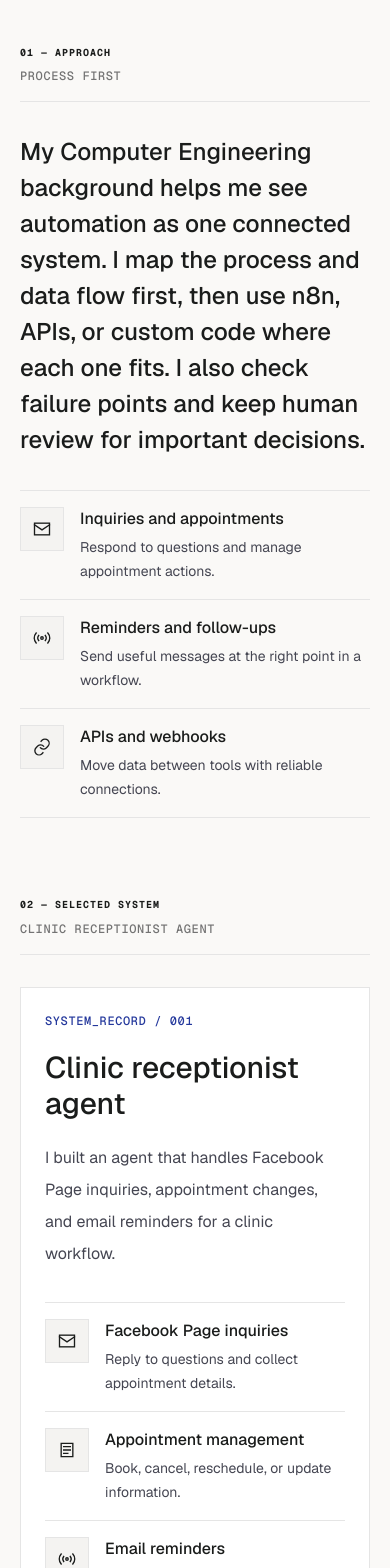
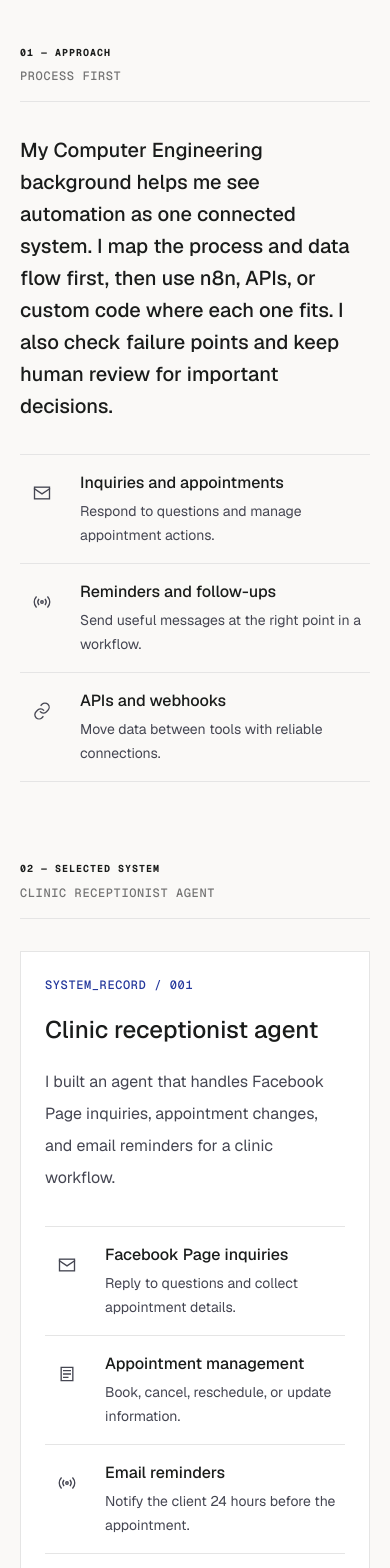
Before and after one commit to kin2001/myportfolio, a Next.js app in the folder web/: page /about in a window 390 px wide. Shown: the part 1140-2708 px from the top of the page. Built offline with nearby package versions, Linux system fonts and the light colour scheme; no server answers.

Commit message:
Refine About mobile presentation

```diff
--- a/web/src/app/(site)/about/page.tsx
+++ b/web/src/app/(site)/about/page.tsx
@@ -63,7 +63,7 @@ export default function AboutPage() {
       <header className="grid min-w-0 items-start gap-10 pb-12 md:grid-cols-[minmax(0,1.1fr)_minmax(240px,.9fr)] lg:items-center lg:py-20">
         <div className="min-w-0">
           <p className="mono-meta accent" aria-hidden="true">[ ABOUT_ARTKIN / 001 ]</p>
-          <h1 className="mt-5 text-[42px] font-semibold leading-[1.08] tracking-tight sm:text-5xl xl:text-6xl">I build practical automation.</h1>
+          <h1 className="mt-5 text-[42px] font-semibold leading-[1.08] tracking-tight sm:text-5xl md:text-[56px] xl:text-6xl">I build practical automation.</h1>
           <p className="mt-6 max-w-2xl text-lg leading-8 ink-soft">I am Artkin Carreon, a Computer Engineering graduate from Jose Rizal Memorial State University. I build workflow automations, API integrations, and custom tools for small businesses.</p>
         </div>
 
@@ -86,11 +86,11 @@ export default function AboutPage() {
       <section className="section-space">
         <SectionHeader index="01" title="Approach" meta="PROCESS FIRST" />
         <div className="mt-8 grid min-w-0 gap-8 xl:grid-cols-[minmax(0,1fr)_minmax(320px,.9fr)]">
-          <p className="text-2xl font-medium leading-9">My Computer Engineering background helps me see automation as one connected system. I map the process and data flow first, then use n8n, APIs, or custom code where each one fits. I also check failure points and keep human review for important decisions.</p>
+          <p className="text-xl font-medium leading-8 sm:text-2xl sm:leading-9">My Computer Engineering background helps me see automation as one connected system. I map the process and data flow first, then use n8n, APIs, or custom code where each one fits. I also check failure points and keep human review for important decisions.</p>
           <ul className="divide-y divide-[var(--line)] border-y border-[var(--line)]">
             {focusAreas.map(([icon, title, body]) => (
               <li className="grid grid-cols-[44px_minmax(0,1fr)] gap-4 py-4" key={title}>
-                <span className="flex h-11 w-11 items-center justify-center border border-[var(--line)] bg-[var(--paper-soft)]"><Icon name={icon} className="h-5 w-5" /></span>
+                <span className="flex h-11 w-11 items-center justify-center text-[var(--ink-soft)]"><Icon name={icon} className="h-5 w-5" /></span>
                 <div className="min-w-0"><h3 className="font-medium">{title}</h3><p className="mt-1 text-sm leading-6 ink-soft">{body}</p></div>
               </li>
             ))}
@@ -103,13 +103,13 @@ export default function AboutPage() {
         <div className="module mt-8 grid min-w-0 gap-8 p-6 sm:p-8 xl:grid-cols-[minmax(0,1fr)_minmax(320px,.9fr)]">
           <div className="min-w-0">
             <p className="mono-meta accent">SYSTEM_RECORD / 001</p>
-            <h3 className="mt-5 text-3xl font-medium">Clinic receptionist agent</h3>
+            <h3 className="mt-5 text-2xl font-medium leading-8 sm:text-3xl sm:leading-9">Clinic receptionist agent</h3>
             <p className="mt-5 leading-8 ink-soft">I built an agent that handles Facebook Page inquiries, appointment changes, and email reminders for a clinic workflow.</p>
           </div>
           <ul className="divide-y divide-[var(--line)] border-y border-[var(--line)]">
             {clinicFunctions.map(([icon, title, body]) => (
               <li className="grid grid-cols-[44px_minmax(0,1fr)] gap-4 py-4" key={title}>
-                <span className="flex h-11 w-11 items-center justify-center border border-[var(--line)] bg-[var(--paper-soft)]"><Icon name={icon} className="h-5 w-5" /></span>
+                <span className="flex h-11 w-11 items-center justify-center text-[var(--ink-soft)]"><Icon name={icon} className="h-5 w-5" /></span>
                 <div className="min-w-0"><h4 className="font-medium">{title}</h4><p className="mt-1 text-sm leading-6 ink-soft">{body}</p></div>
               </li>
             ))}
@@ -135,10 +135,10 @@ export default function AboutPage() {
         <div className="grid gap-8 md:grid-cols-[minmax(0,1fr)_auto] md:items-end">
           <div className="max-w-3xl">
             <p className="mono-label accent">[ CURRENT_DIRECTION ]</p>
-            <h2 className="mt-5 text-4xl font-semibold leading-tight sm:text-5xl">Better data flow. Less repetitive work.</h2>
+            <h2 className="mt-5 text-4xl font-semibold leading-tight md:text-5xl">Better data flow. Less repetitive work.</h2>
             <p className="mt-5 text-lg leading-8 ink-soft">I am improving my data preparation skills and building smoother data flows between connected tools. I am available for freelance automation projects.</p>
           </div>
-          <Link href="/contact" className="button-primary whitespace-nowrap">Discuss your workflow</Link>
+          <Link href="/contact" className="button-primary justify-self-end whitespace-nowrap">Discuss your workflow</Link>
         </div>
       </section>
     </div>
```
Also changed, not shown: 1 other file (tests, documents, lock files or other folders).
